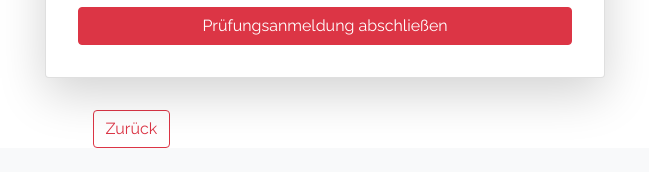
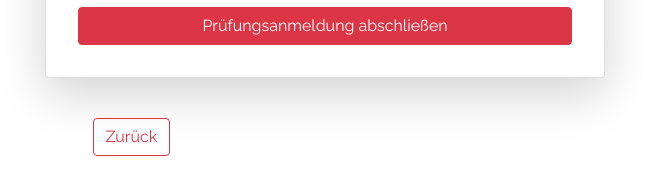
Before and after one commit to LucaKlr/Pervasive-Computing, a Django app: page /pruefungsregistrierung/ in a window 1280 px wide. Shown: the part 909-1081 px from the top of the page, without its empty margins (315-964 px from the left). Before the commit the page ends 1057 px from the top, so only its background shows below. Run offline with Django 3.2, Linux system fonts and the light colour scheme; some libraries are stand-ins or nearby versions.

Commit message:
Base-Frontend

```diff
--- a/hftcheckin/templates/hftchekin/pruefungsregistrierung.html
+++ b/hftcheckin/templates/hftchekin/pruefungsregistrierung.html
@@ -109,7 +109,7 @@
                         <div class="checkbox-div col-md-5">
                             <br>
                             <form>
-                                <input type="button" class="btn btn-outline-danger mt-2" value="Zurück"
+                                <input type="button" class="btn btn-outline-danger my-3" value="Zurück"
                                        onclick="history.back()">
                             </form>
                         </div>
```
